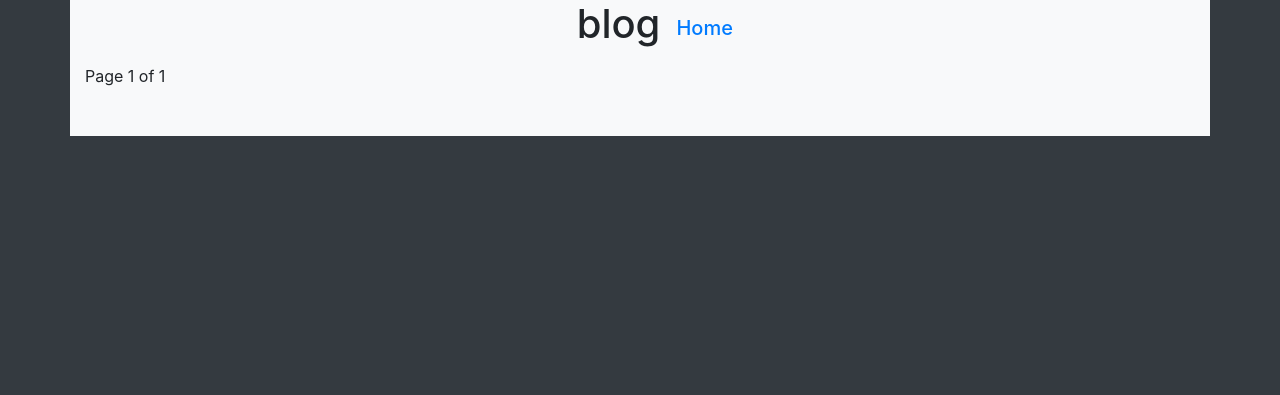
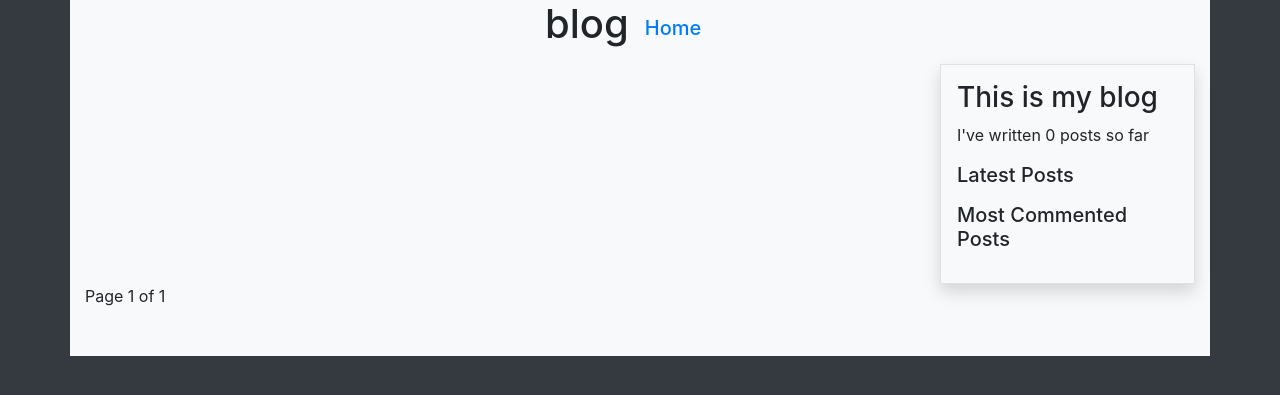
Before and after one commit to gilsongindrejr/Blog, a Django app: page /blog/ in a window 1280 px wide. Shown: the top 395 px of the page. Run offline with Django 3.2, Linux system fonts and the light colour scheme; data that the repository does not hold is empty; some libraries are stand-ins or nearby versions.

Commit message:
Blog info

```diff
--- /dev/null
+++ b/posts/templatetags/blog_tags.py
@@ -0,0 +1,22 @@
+from django import template
+from django.db.models import Count
+
+from posts.models import Post
+
+register = template.Library()
+
+
+@register.simple_tag
+def total_posts():
+    return Post.published.count()
+
+
+@register.inclusion_tag('blog/latest_posts.html')
+def show_latest_posts(count=5):
+    latest_posts = Post.published.order_by('-publish')[:count]
+    return {'latest_posts': latest_posts}
+
+
+@register.simple_tag
+def get_most_commented_posts(count=5):
+    return Post.published.annotate(total_comments=Count('comments')).order_by('-total_comments')[:count]
--- a/templates/blog/index.html
+++ b/templates/blog/index.html
@@ -1,4 +1,5 @@
 {% extends 'base.html' %}
+{% load blog_tags %}
 
 {% block title %}{% endblock %}
 
@@ -6,14 +7,15 @@
 <!-- Content -->
 <div class="container bg-light">
     <div class="row">
-        <div class="col-lg-4"></div>
-        <div class="col-lg-4">
+        <div class="col-lg-3"></div>
+        <div class="col-lg-6">
             <div class="row">
                 <div class="col-lg-4"></div>
                     <h1 class="mb-3 mr-3">blog</h1>
                     <h5 class="mt-3"><a href="{% url 'blog:index' %}">Home</a></h5>
                 <div class="col-lg-4"></div>
             </div>
+                <div class="col">
                     {% for post in posts %}
                     <div class="container shadow border mb-3">
                         <h5 class="mt-3">
@@ -29,10 +31,25 @@
                     </div>
                     {% endfor %}
                 </div>
+            </div>
+        <div class="col-lg-3 mt-3">
+            <div class="container border shadow mt-5 p-3">
+                <h3>This is my blog</h3>
+                <p>I've written {% total_posts %} posts so far</p>
+                <h5>Latest Posts</h5>
+                {% show_latest_posts %}
+                <h5>Most Commented Posts</h5>
+                {% get_most_commented_posts as most_commented_posts %}
+                <ul>
+                    {% for post in most_commented_posts %}
+                        <li><a href="{{ post.get_absolute_url }}">{{ post.title }}</a></li>
+                    {% endfor %}
+                </ul>
+            </div>
+        </div>
     <div class="container mb-5">
         {% include 'pagination.html' with page=posts %}
     </div>
-        <div class="col-lg-4"></div>
-    </div>
+</>
 </div>
 {% endblock %}
--- /dev/null
+++ b/templates/blog/latest_posts.html
@@ -0,0 +1,7 @@
+<ul>
+  {% for post in latest_posts %}
+    <li>
+      <a href="{{ post.get_absolute_url }}">{{ post.title }}</a>
+    </li>
+  {% endfor %}
+</ul>
```
Also changed, not shown: requirements.txt (added, +8 -0 lines), templates/blog/detail.html (+10 -5 lines), posts/templatetags/__init__.py (added). Lines whose indentation alone changed are shown as unchanged.
